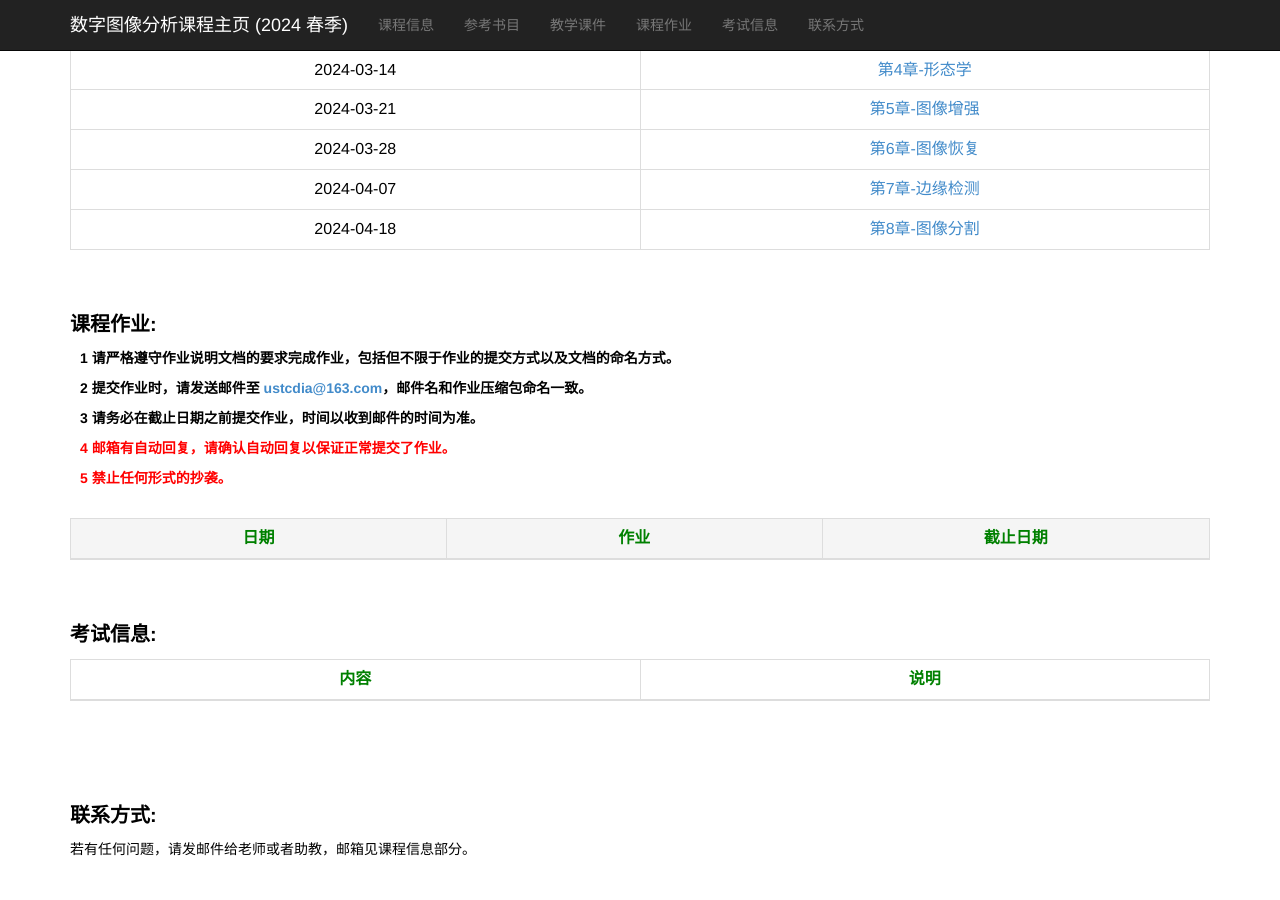
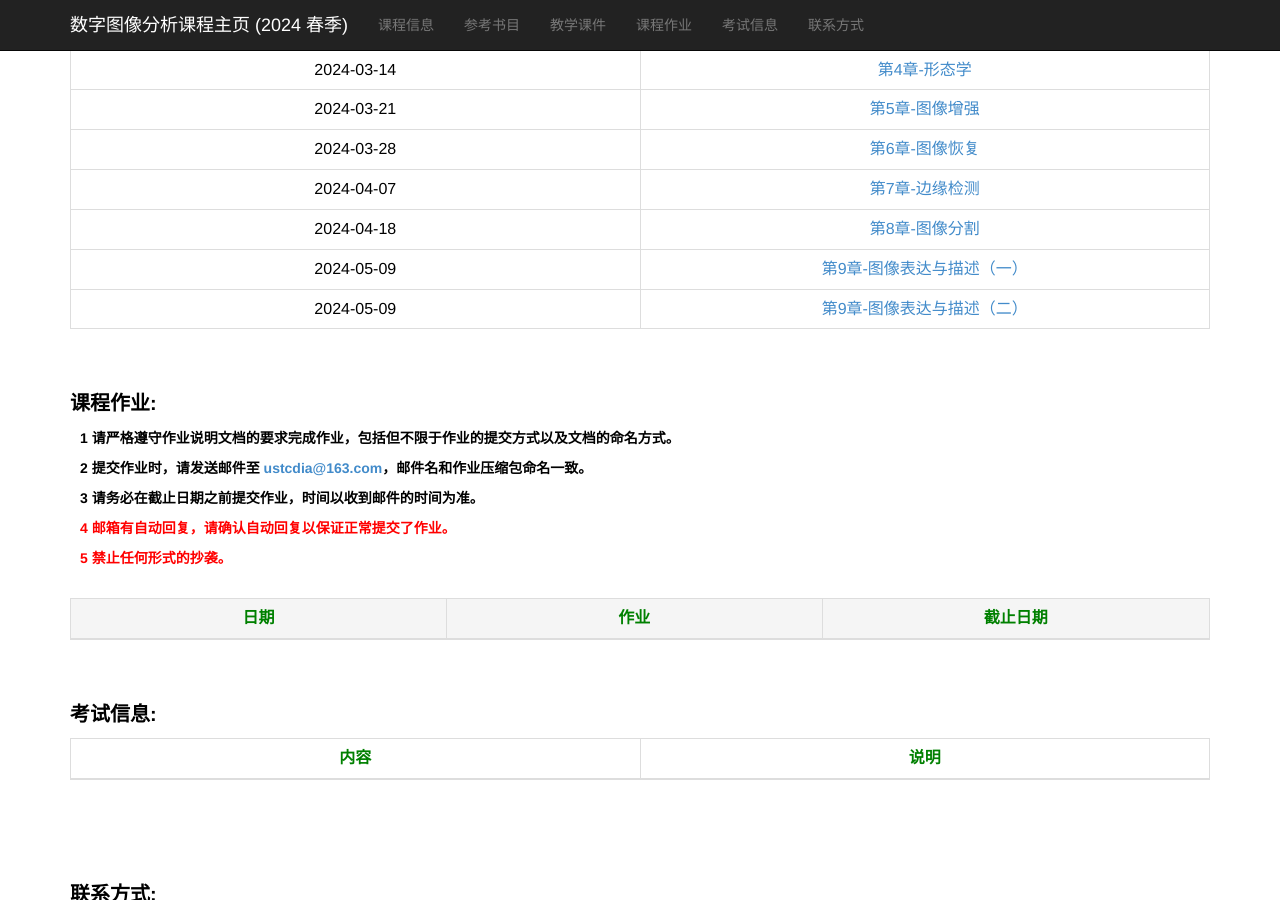
Before and after one commit to ustc-dia/ustc-dia.github.io, a Jekyll site: the page index.html, which Jekyll copies as it is, in a window 1280 px wide and 900 px high, scrolled down 934 px. Built offline with Jekyll 4.4.1, drawn with Linux system fonts in a browser that asks for light colours.

Commit message:
Update index.html

```diff
--- a/index.html
+++ b/index.html
@@ -216,6 +216,16 @@
                     <td><a href="./slides_2024_spring/第8章 图像分割.pdf" target="_blank">第8章-图像分割</a></td>
                 </tr>
 
+                <tr>
+                    <td>2024-05-09</td>
+                    <td><a href="./slides_2024_spring/第9章-9.1 图像表达与描述-new.pdf" target="_blank">第9章-图像表达与描述（一）</a></td>
+                </tr>
+
+                <tr>
+                    <td>2024-05-09</td>
+                    <td><a href="./slides_2024_spring/第9章-9.2 图像表达与描述-new.pdf" target="_blank">第9章-图像表达与描述（二）</a></td>
+                </tr>
+
                 <!--
                 <tr>
                     <td>2024-03-14</td>
```
